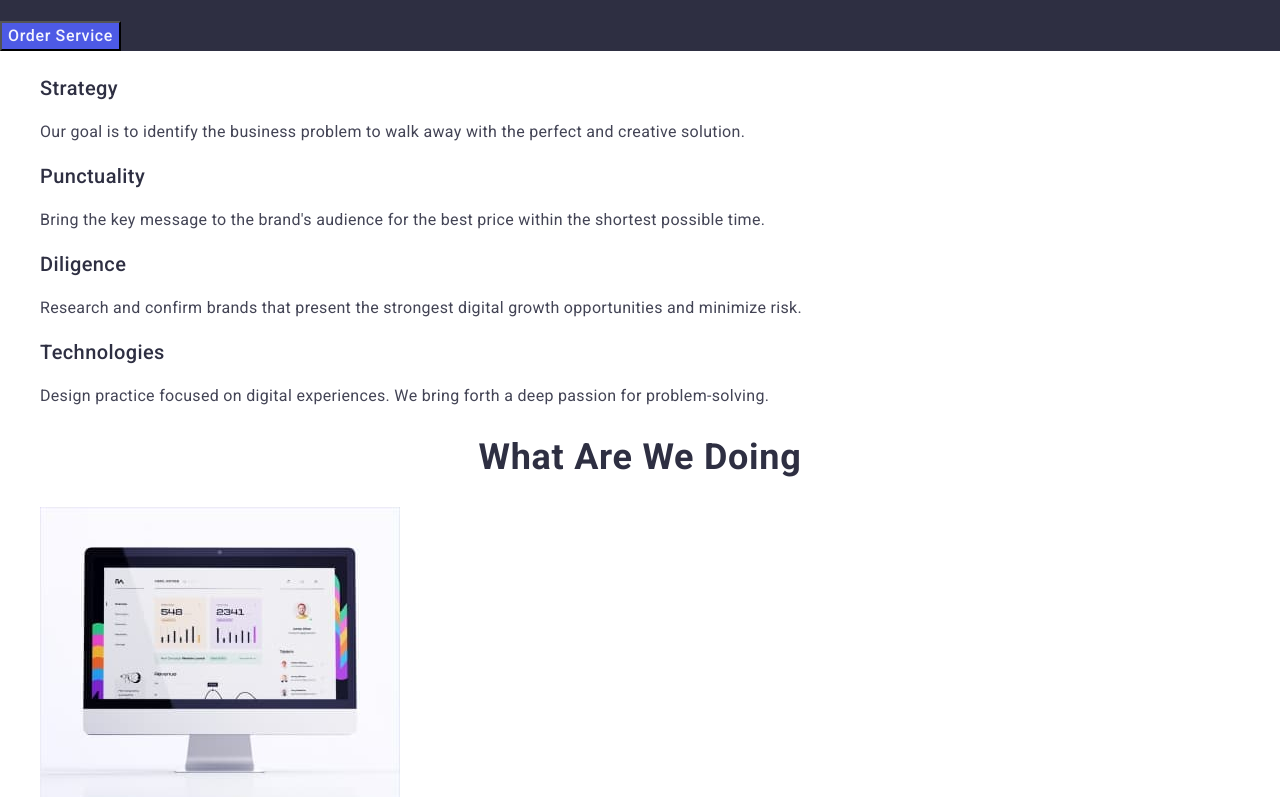
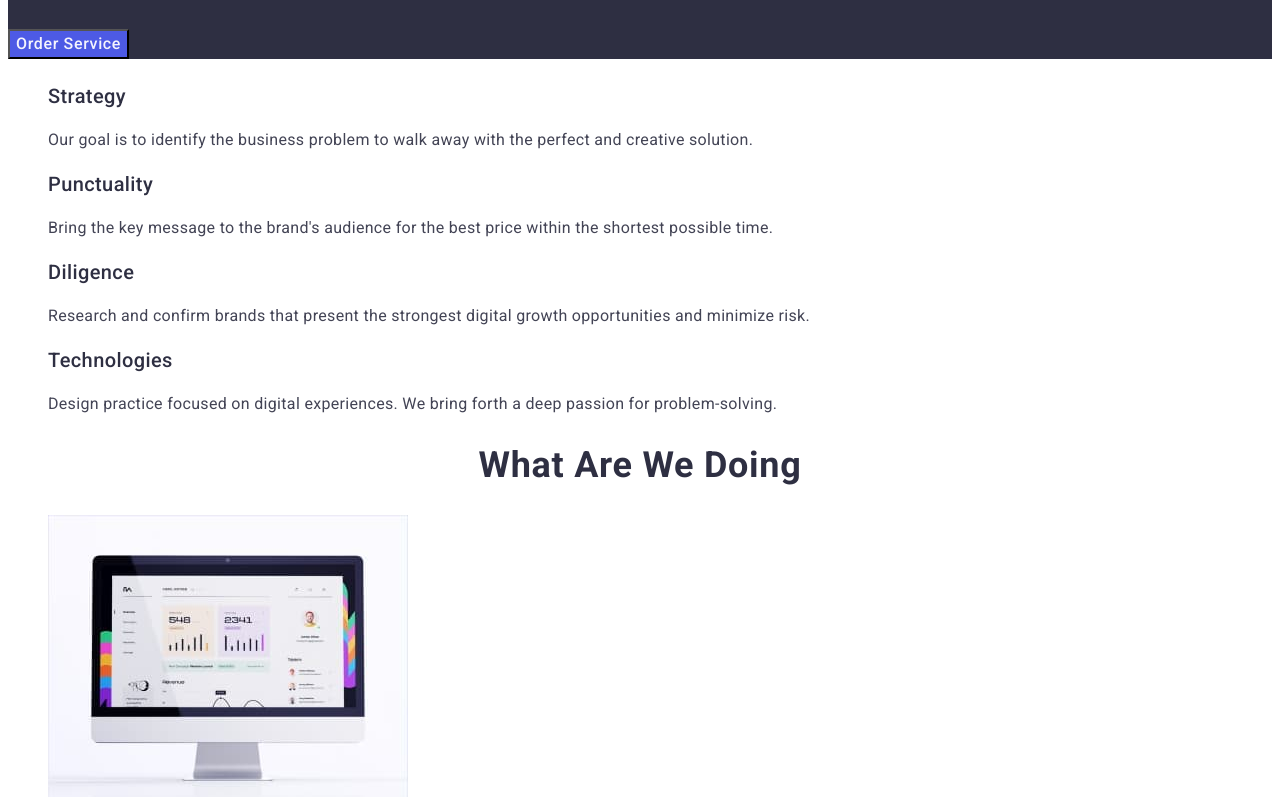
Before and after one commit to StanislavYukhymenko/goit-markup-hw-02, a plain HTML site: page index.html in a window 1280 px wide. Shown: the part 320-1117 px from the top of the page. Drawn offline with nearby package versions, Linux system fonts and the light colour scheme.

Commit message:
Update index.html

```diff
--- a/index.html
+++ b/index.html
@@ -5,7 +5,6 @@
 		<meta http-equiv="X-UA-Compatible" content="IE=edge" />
 		<meta name="viewport" content="width=device-width, initial-scale=1.0" />
 		<title>Web Studio (Version 3.0)</title>
-		<link rel="stylesheet" href="node_modules/modern-normalize/modern-normalize.css" />
 		<link rel="preconnect" href="https://fonts.googleapis.com" />
 		<link rel="preconnect" href="https://fonts.gstatic.com" crossorigin />
 		<link
```
